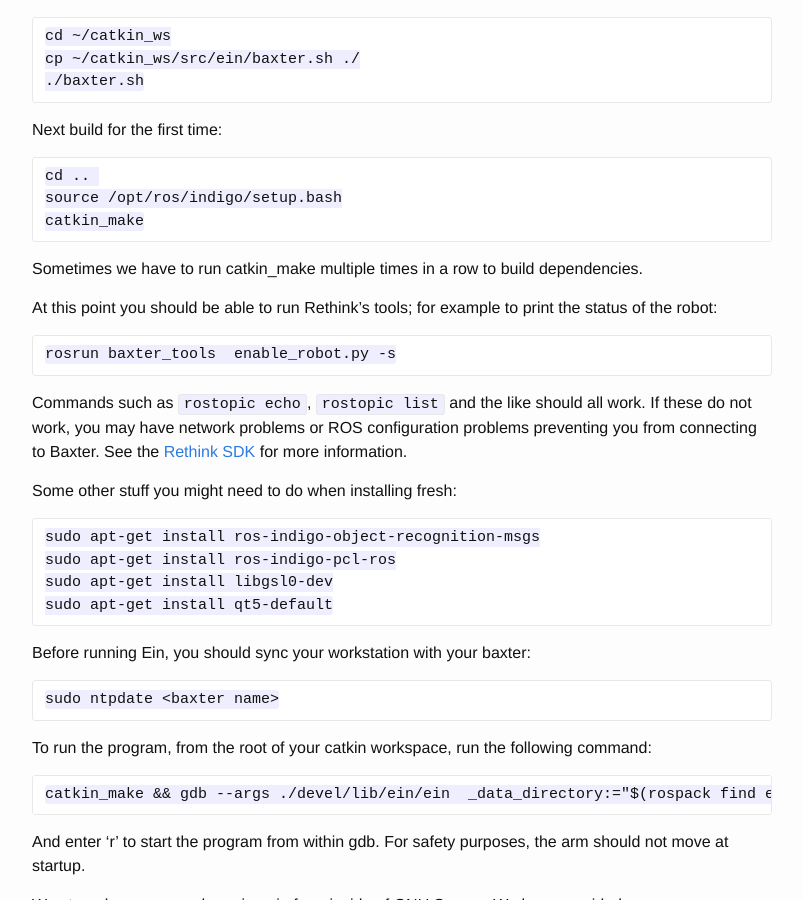
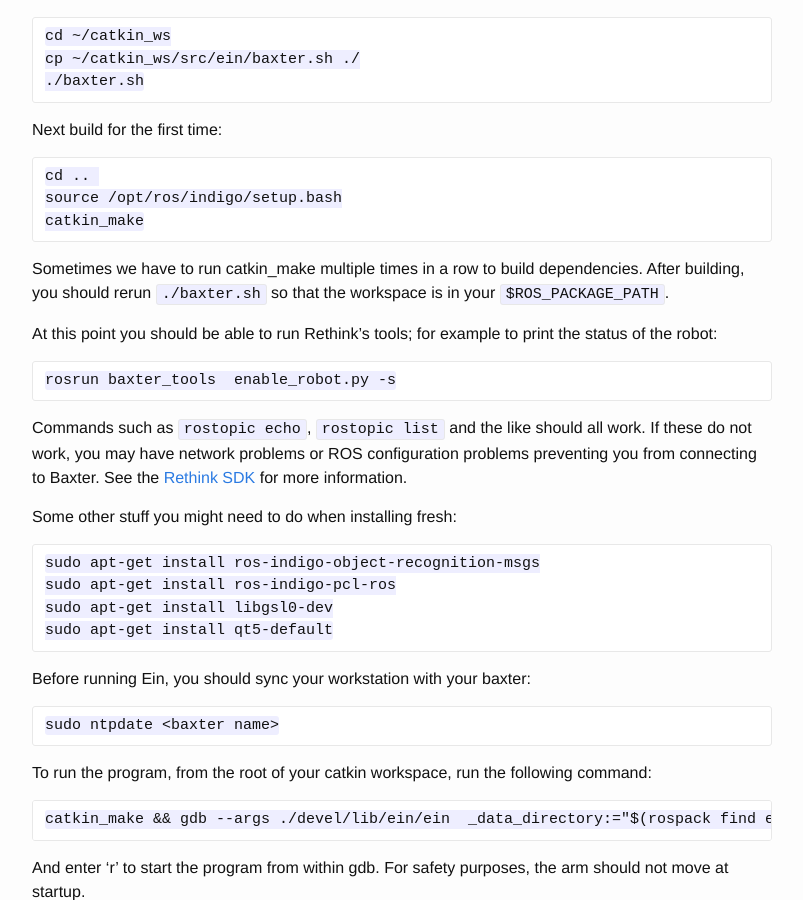
Before and after one commit to h2r/ein, a Jekyll site: the page built from install.md, in a window 1280 px wide and 900 px high, scrolled down 1231 px. Shown: the whole window, without its empty margins (238-1041 px from the left). Built offline with Jekyll 4.4.1, drawn with Linux system fonts in a browser that asks for light colours.

Commit message:
updated instructions
Former-commit-id: 9f99a66ddf7cc7b8485b55d1dfbc367aaef5c14a

````diff
--- a/install.md
+++ b/install.md
@@ -81,7 +81,8 @@ catkin_make
 ```
 
 Sometimes we have to run catkin_make multiple times in a row to build
-dependencies.
+dependencies.  After building, you should rerun `./baxter.sh` so that
+the workspace is in your `$ROS_PACKAGE_PATH`.
 
 At this point you should be able to run Rethink's tools; for example
 to print the status of the robot:
````
